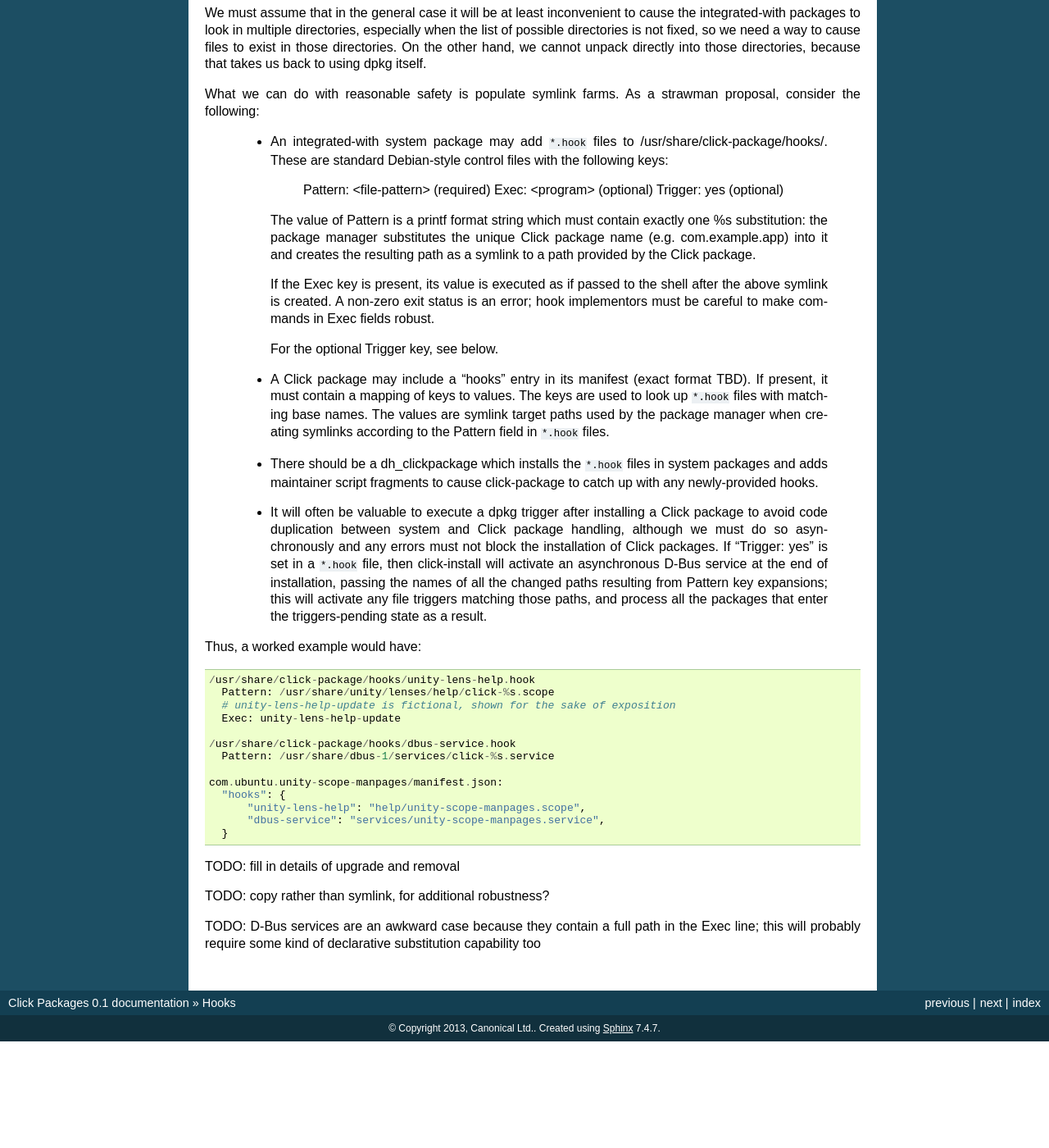
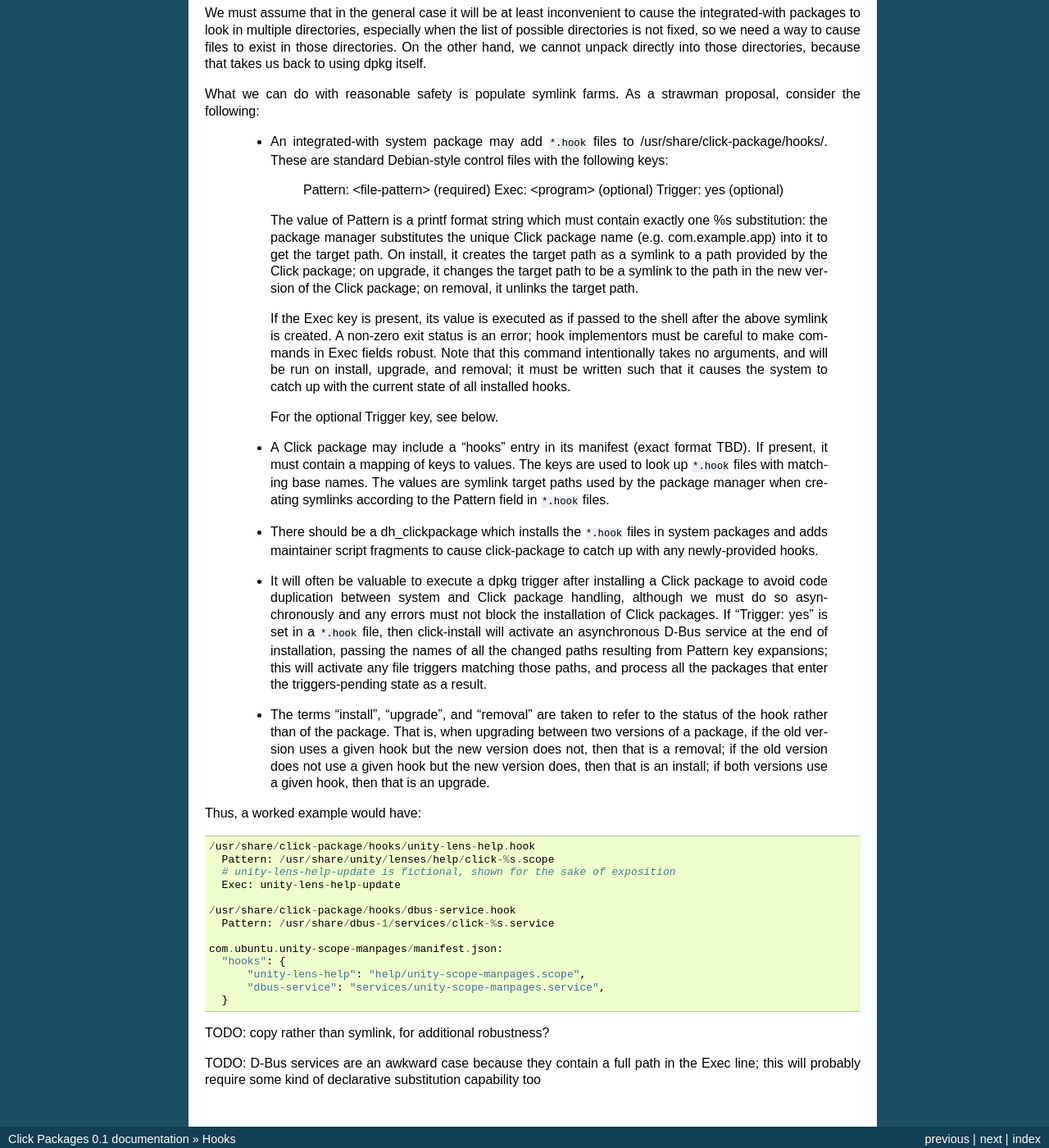
Before and after one commit to ubports/click, a Sphinx documentation site: the page built from doc/hooks.rst, in a window 1280 px wide and 1400 px high, scrolled down 670 px. Shown: the whole window at 82% size. Built offline with Sphinx 7.4.7, drawn with Linux system fonts in a browser that asks for light colours; before the commit the page ends 1940 px from its top, so only the background shows below that.

Commit message:
doc/hooks.rst: install/upgrade/removal details

```diff
--- a/doc/hooks.rst
+++ b/doc/hooks.rst
@@ -64,13 +64,19 @@
 
    The value of Pattern is a printf format string which must contain exactly
    one %s substitution: the package manager substitutes the unique Click
-   package name (e.g. com.example.app) into it and creates the resulting
-   path as a symlink to a path provided by the Click package.
+   package name (e.g. com.example.app) into it to get the target path.  On
+   install, it creates the target path as a symlink to a path provided by
+   the Click package; on upgrade, it changes the target path to be a symlink
+   to the path in the new version of the Click package; on removal, it
+   unlinks the target path.
 
    If the Exec key is present, its value is executed as if passed to the
    shell after the above symlink is created.  A non-zero exit status is an
    error; hook implementors must be careful to make commands in Exec fields
-   robust.
+   robust.  Note that this command intentionally takes no arguments, and
+   will be run on install, upgrade, and removal; it must be written such
+   that it causes the system to catch up with the current state of all
+   installed hooks.
 
    For the optional Trigger key, see below.
 
@@ -94,6 +100,13 @@
    triggers matching those paths, and process all the packages that enter
    the triggers-pending state as a result.
 
+ * The terms "install", "upgrade", and "removal" are taken to refer to the
+   status of the hook rather than of the package.  That is, when upgrading
+   between two versions of a package, if the old version uses a given hook
+   but the new version does not, then that is a removal; if the old version
+   does not use a given hook but the new version does, then that is an
+   install; if both versions use a given hook, then that is an upgrade.
+
 Thus, a worked example would have::
 
   /usr/share/click-package/hooks/unity-lens-help.hook
@@ -110,8 +123,6 @@
         "dbus-service": "services/unity-scope-manpages.service",
     }
 
-TODO: fill in details of upgrade and removal
-
 TODO: copy rather than symlink, for additional robustness?
 
 TODO: D-Bus services are an awkward case because they contain a full path in
```
